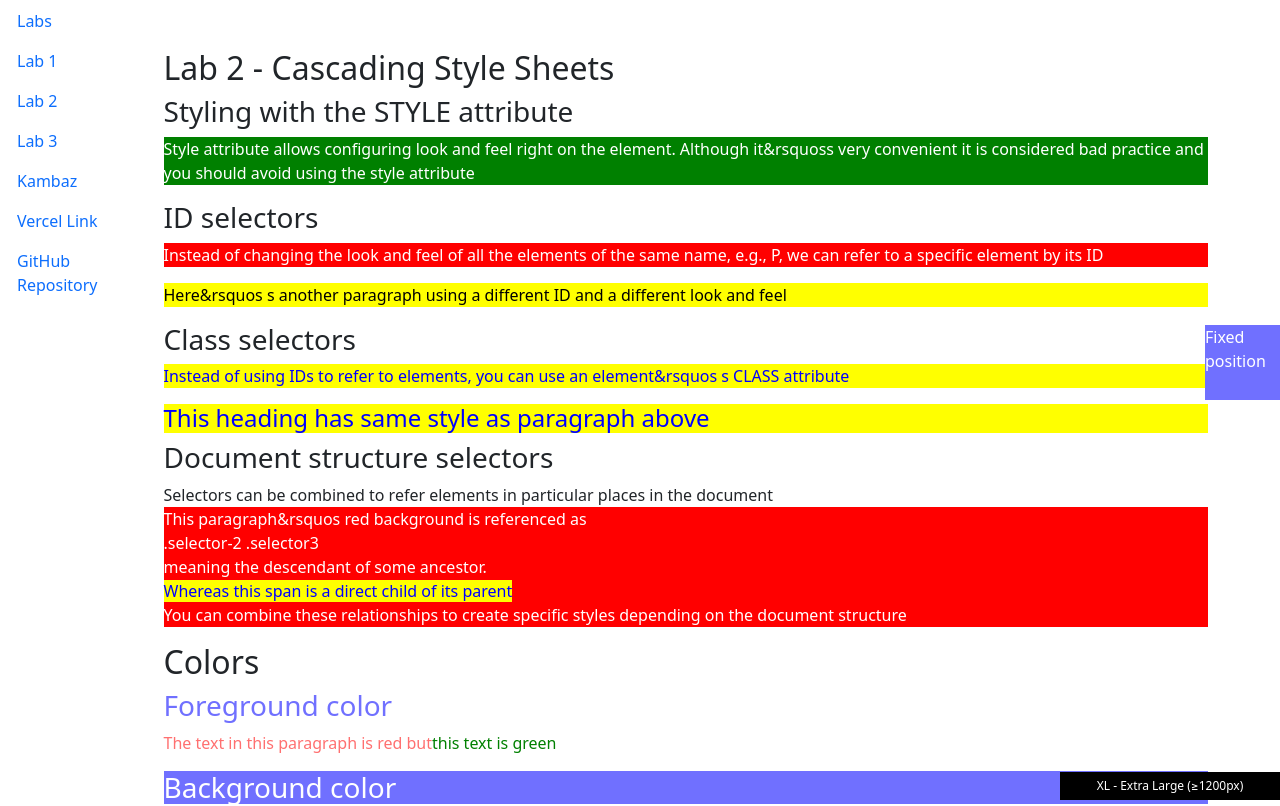
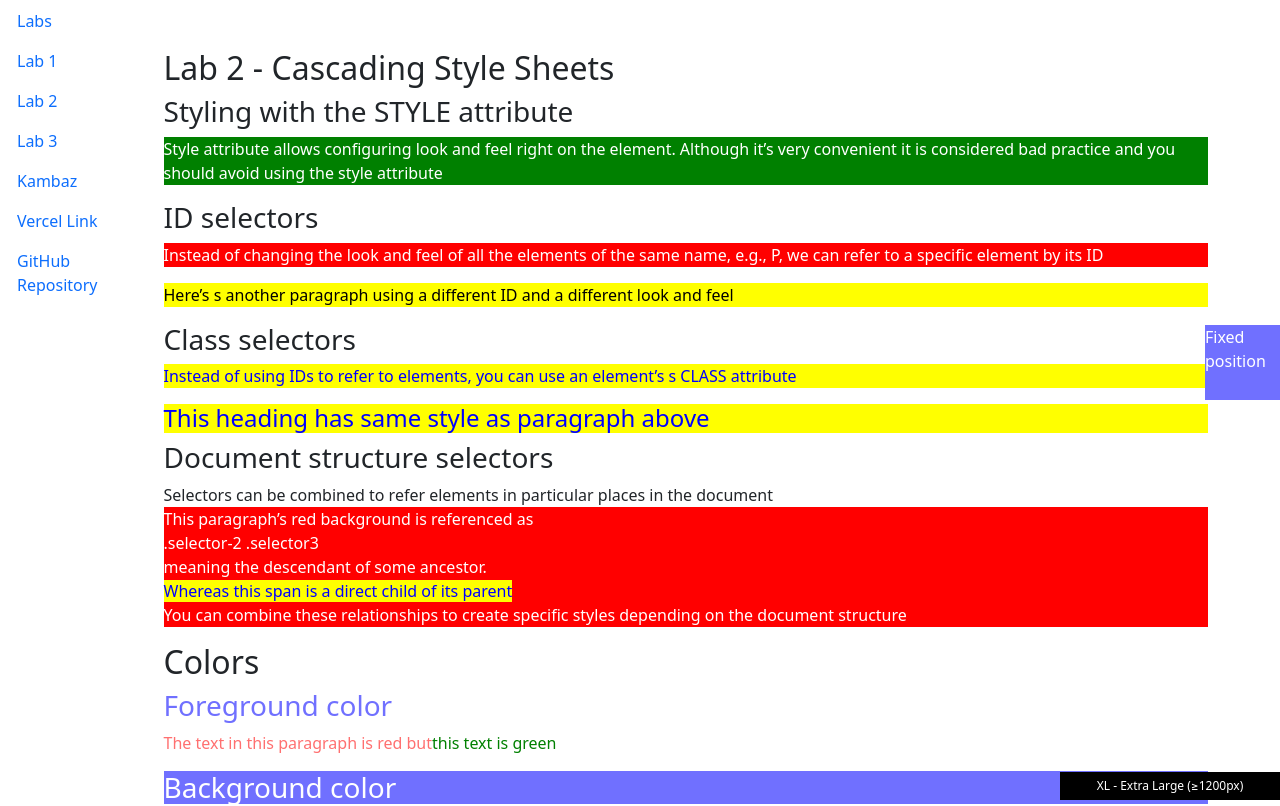
Before and after one commit to theinhumaneme/cs5610-kambaz-fa-25-kalyan-mudumby, a Next.js app: page /Labs/Lab2 in a window 1280 px wide. Shown: the top 806 px of the page. Built offline with nearby package versions, Linux system fonts and the light colour scheme.

Commit message:
fix escape issues with '

```diff
--- a/app/Labs/Lab2/Positions.tsx
+++ b/app/Labs/Lab2/Positions.tsx
@@ -47,9 +47,9 @@ export default function Position() {
       <div id="wd-css-position-fixed">
         <h2>Fixed position</h2>
         <p>
-          Checkout the blue square that says &rsquoFixed position&rsquo stuck
-          all the way on the right and half way down the page. It doesn&rsquot
-          scroll with the rest of the page. Its position is &rsquoFixed&rsquo.
+          Checkout the blue square that says &rsquo;Fixed position&rsquo; stuck
+          all the way on the right and half way down the page. It doesn&rsquo;t
+          scroll with the rest of the page. Its position is &rsquo;Fixed&rsquo;.
         </p>
         <div
           className="wd-pos-fixed
--- a/app/Labs/Lab2/page.tsx
+++ b/app/Labs/Lab2/page.tsx
@@ -28,7 +28,7 @@ export default function Lab2() {
       <h3>Styling with the STYLE attribute</h3>
       <p style={{ backgroundColor: "green", color: "white" }}>
         Style attribute allows configuring look and feel right on the element.
-        Although it&rsquoss very convenient it is considered bad practice and
+        Although it&rsquo;s very convenient it is considered bad practice and
         you should avoid using the style attribute
       </p>
       <div id="wd-css-id-selectors">
@@ -38,7 +38,7 @@ export default function Lab2() {
           name, e.g., P, we can refer to a specific element by its ID
         </p>
         <p id="wd-id-selector-2">
-          Here&rsquos s another paragraph using a different ID and a different
+          Here&rsquo;s s another paragraph using a different ID and a different
           look and feel
         </p>
       </div>
@@ -47,7 +47,7 @@ export default function Lab2() {
 
         <p className="wd-class-selector">
           Instead of using IDs to refer to elements, you can use an
-          element&rsquos s CLASS attribute
+          element&rsquo;s s CLASS attribute
         </p>
 
         <h4 className="wd-class-selector">
@@ -62,7 +62,7 @@ export default function Lab2() {
             Selectors can be combined to refer elements in particular places in
             the document
             <p className="wd-selector-3">
-              This paragraph&rsquos red background is referenced as
+              This paragraph&rsquo;s red background is referenced as
               <br />
               .selector-2 .selector3
               <br />
```
